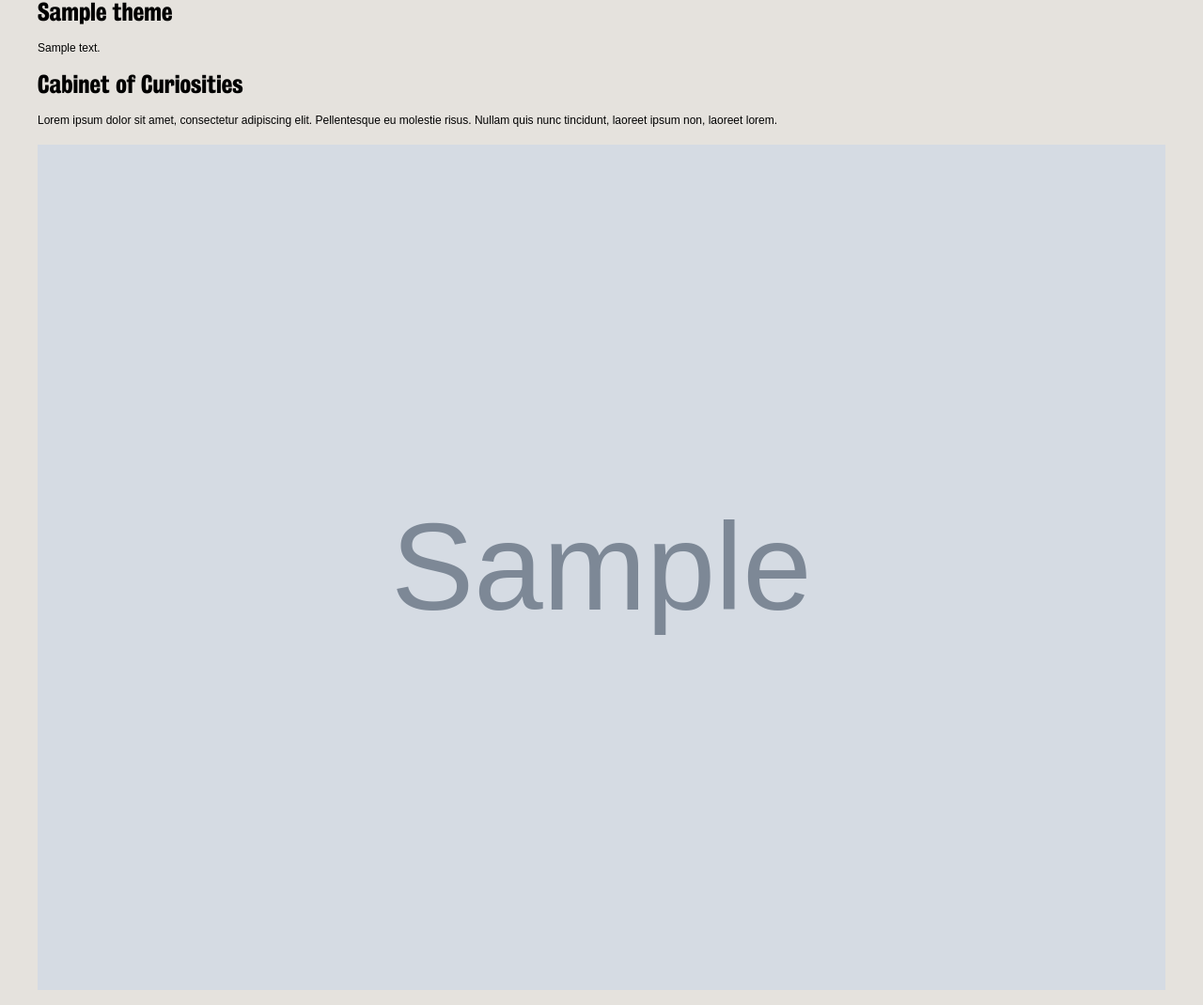
After one commit to kingsdigitallab/kal-django, a Django app: template templates/kaldb/theme_page.html in a window 1280 px wide. The commit adds this page. Shown: the whole page at 94% size. Run offline with Django 3.2, Linux system fonts and the light colour scheme; the template is opened without the code that fills it: most values are stand-ins (such as "Sample title", 1, 10 or a date in 2020); grey boxes marked "Sample" are stand-in pictures; some libraries are stand-ins or nearby versions.

Commit message:
Starting iframe compact pages

```diff
--- a/assets/css/app.css
+++ b/assets/css/app.css
@@ -11,6 +11,13 @@
   src: url(/static/fonts/KingsBureauGrot-ThreeSeven.ttf);
 }
 
+
+@font-face {
+  font-family: BureauGrotesqueThreeSeven;
+  src: url(/static/fonts/KingsBureauGrot-ThreeSeven.ttf);
+}
+
+
 @font-face {
   font-family: KingsBureauFiveOne;
   src: url(/static/fonts/KingsBureauGrot-FiveOne.ttf);
@@ -21,9 +28,15 @@
  */
 body
 {
-  color: #666;
-  font-family: Georgia, 'Times New Roman', Times, serif;
-  font-size: 1.4rem;
+  color: #000000;
+  font-family: Arial, Helvetica, sans-serif;
+  font-size: 12px;
+  background-color: #E5E2DD;
+}
+
+p
+{
+  font-size: 12px;
 }
 
 /*
@@ -179,3 +192,16 @@ header h2
     line-height: 60px;
     text-align: right;
   }
+
+
+.kings-header {
+    font-size: 25px;
+    font-family: 'BureauGrotesqueThreeSeven', Arial, Helvetica, sans-serif;
+    padding: 0px;
+    margin-top: 0px;
+    margin-right: 0px;
+    margin-bottom: 13px;
+    margin-left: 0px;
+    font-weight: normal;
+    line-height: 29px;
+}
--- a/kaldb/models.py
+++ b/kaldb/models.py
@@ -246,10 +246,12 @@ class Module(models.Model):
 class Theme(models.Model):
     name = models.CharField(verbose_name="Theme Name", max_length=1024,
                             blank=False, null=False)
+    short_name = models.CharField(blank=True, null=True, max_length=50)
     description = tinymce_models.HTMLField(verbose_name="Description",
                                            blank=True)
     short_desc = models.TextField(verbose_name="Short description",
                                   blank=True)
+    image = models.ImageField(blank=True)
     roles = models.ManyToManyField(JobRole, verbose_name="Related\
                                    Job Roles", blank=True)
     modules = models.ManyToManyField(Module, verbose_name="Related\
--- a/kaldb/urls.py
+++ b/kaldb/urls.py
@@ -2,7 +2,8 @@ from django.conf.urls import url
 
 from kaldb.views import (department_detail, faculty_detail,
                          module_detail, researcher_detail,
-                         theme_detail, module_search)
+                         theme_detail, module_search,
+                         iframe_lander, iframe_theme)
 
 urlpatterns = [
     url(r'^faculty/(?P<pk>\d+)/$', faculty_detail, name='faculty_detail'),
@@ -13,4 +14,6 @@ urlpatterns = [
     url(r'^researcher/(?P<pk>\d+)/$', researcher_detail,
         name='researcher_detail'),
     url(r'^theme/(?P<pk>\d+)/$', theme_detail, name='theme_detail'),
+    url(r'^landing/$', iframe_lander, name='landing_page'),
+    url(r'^landing/themes/(?P<name>\w+)/$', iframe_theme, name='theme_page'),
 ]
--- /dev/null
+++ b/templates/kaldb/theme_page.html
@@ -0,0 +1,45 @@
+{% load staticfiles compress require %}
+<!DOCTYPE html>
+<html>
+<head>
+  <meta charset="utf-8">
+  <meta http-equiv="X-UA-Compatible" content="IE=edge">
+  <title>{% block meta_title %}{% endblock %} | King's @ London</title>
+  <meta name="description" content="">
+  <meta name="viewport" content="width=device-width, initial-scale=1.0">
+
+  {% compress css %}
+  <link rel="stylesheet" href="{% static 'css/foundation.css' %}">
+  <link rel="stylesheet" href="{% static 'css/app.css' %}">
+
+  {% endcompress %}
+</head>
+<body>
+<section class="main">
+    <div class="row">
+        <div class="large 12-columns">
+            <h3 class="kings-header" >{{ theme.name }}</h3>
+            <div class="rich-text">
+            <p>
+		{{ theme.description }}
+            </p>
+            </div>
+            <h3 class="kings-header">Cabinet of Curiosities</h3>
+            <div>
+            <p>Lorem ipsum dolor sit amet, consectetur adipiscing elit. Pellentesque eu molestie risus. Nullam quis nunc tincidunt, laoreet ipsum non, laoreet lorem.
+            </p>
+            {% for t in themes %}
+            <p>
+                <a href="/themes/{{ t.short_name }}" title="{{ t.name }}">
+                    <img src="{{ t.image.url }}" height="100" width="100%"/>
+                </a>
+            </p>
+            {% endfor %}
+        </div> <!-- end cols -->
+    </div><!-- end row -->
+</section>
+
+
+  {% block footer_scripts %}{% endblock %}
+</body>
+</html>
```
Also changed, not shown: kaldb/views.py (+15 -0 lines), templates/kaldb/landing_page.html (added, +44 -0 lines), kaldb/migrations/0013_theme_short_name.py (added), kaldb/migrations/0014_theme_image.py (added).
